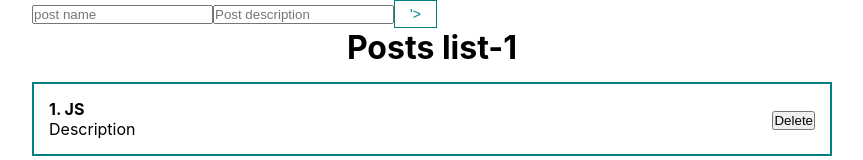
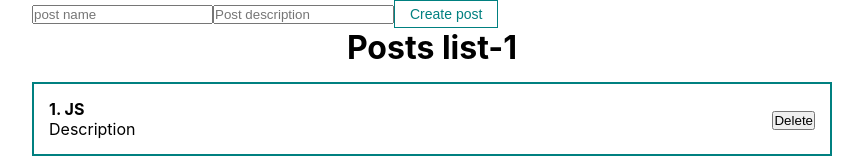
Before and after one commit to AKV85/react2, a React (Create React App) app: page / in a window 1280 px wide. Shown: the top 160 px of the page, without its empty margins (208-1071 px from the left). Built offline with nearby package versions, Linux system fonts and the light colour scheme.

Commit message:
props.children

```diff
--- a/src/components/UI/buttons/MyButton.jsx
+++ b/src/components/UI/buttons/MyButton.jsx
@@ -4,8 +4,8 @@ import classes from './MyButton.module.css';
 
 const MyButton = (props) => {
     return (
-        <button className={classes.myBtn} >                                                                                                                                                                                                          '>
-
+        <button className={classes.myBtn} >
+            {props.children}
         </button>
     );
 }
--- a/src/components/UI/buttons/MyButton.module.css
+++ b/src/components/UI/buttons/MyButton.module.css
@@ -4,5 +4,5 @@
     font-size: 14px;
     background: transparent;
     border: 1px solid teal;
-    cursor: pointerl;
+    cursor: pointer;
 }
```
